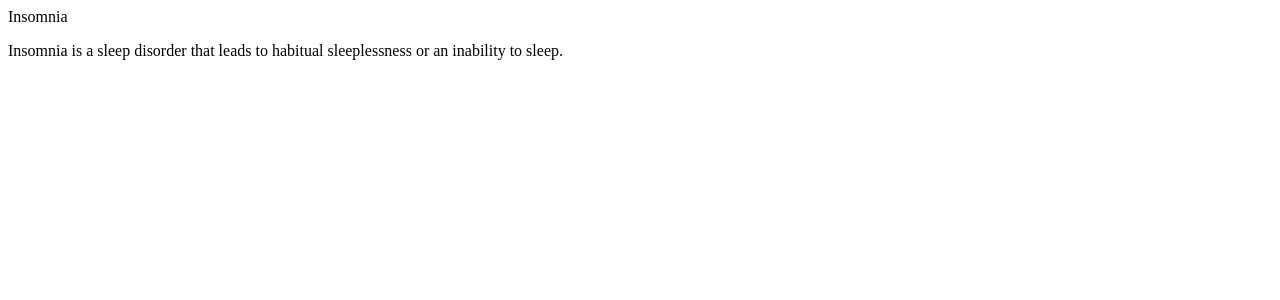
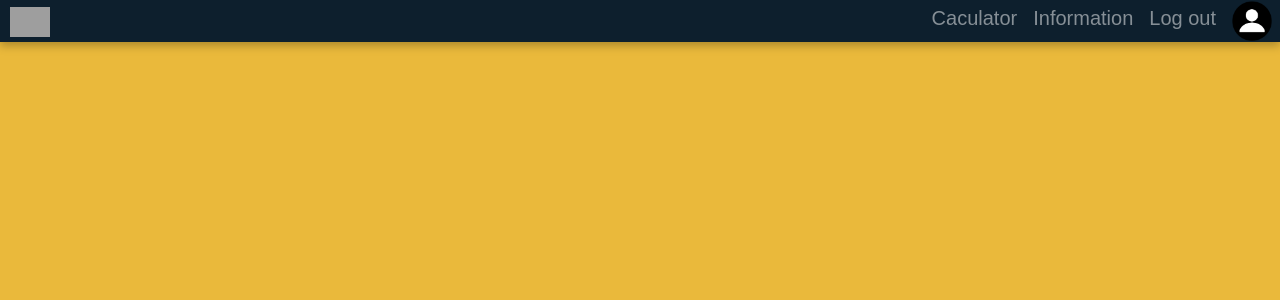
Before and after one commit to PitchapaSaelim/Have-A-Night-Day, a Django app: page /information/ in a window 1280 px wide. Shown: the top 300 px of the page. Run offline with Django 3.2, Linux system fonts and the light colour scheme; some libraries are stand-ins or nearby versions; grey boxes are pictures that could not be loaded.

Commit message:
Add a basic navigation bar to all pages

```diff
--- a/sleep_time_management/templates/sleep_time_management/calculator2.html
+++ b/sleep_time_management/templates/sleep_time_management/calculator2.html
@@ -0,0 +1,6 @@
+<!DOCTYPE html>
+<html>
+    <body>
+        {% include 'navbar.html' %}
+    </body>
+</html>
--- a/sleep_time_management/templates/sleep_time_management/calculator3.html
+++ b/sleep_time_management/templates/sleep_time_management/calculator3.html
@@ -0,0 +1,6 @@
+<!DOCTYPE html>
+<html>
+    <body>
+        {% include 'navbar.html' %}
+    </body>
+</html>
--- a/sleep_time_management/templates/sleep_time_management/editprofile.html
+++ b/sleep_time_management/templates/sleep_time_management/editprofile.html
@@ -0,0 +1,6 @@
+<!DOCTYPE html>
+<html>
+    <body>
+        {% include 'navbar.html' %}
+    </body>
+</html>
--- a/sleep_time_management/templates/sleep_time_management/home.html
+++ b/sleep_time_management/templates/sleep_time_management/home.html
@@ -10,11 +10,11 @@
                 crossorigin="anonymous"></script>
     </head>
     <body>
+        {% include 'navbar.html' %}
         {% if messages %}
             {% for message in messages %}
                 <div class="alert alert-info alert-dismissable"> <button type="button" class="close" data-dismiss="alert" aria-hidden="true">&times;</button> {{message}} </div>
             {% endfor %}
         {% endif %}
-        <a href="{% url 'sleep_time_management:information'%}">Information</a>
     </body>
 </html>
--- a/sleep_time_management/templates/sleep_time_management/information.html
+++ b/sleep_time_management/templates/sleep_time_management/information.html
@@ -1,3 +1,7 @@
-Insomnia
-<p>
-Insomnia is a sleep disorder that leads to habitual sleeplessness or an inability to sleep.
+<!DOCTYPE html>
+<html>
+    <body>
+        {% include 'navbar.html' %}
+
+    </body>
+</html>
--- a/sleep_time_management/urls.py
+++ b/sleep_time_management/urls.py
@@ -1,5 +1,6 @@
 from django.contrib import admin
 from django.urls import path
+
 
 from . import views
 
@@ -11,5 +12,6 @@ urlpatterns = [
     path('editprofile/', views.editprofile, name='editprofile'),
     path('calculator2/', views.calculator2, name='calculator2'),
     path('calculator3/', views.calculator2, name='calculator3'),
+    path('logout/', views.logout_view, name='logout')
 
 ]
--- a/sleep_time_management/views.py
+++ b/sleep_time_management/views.py
@@ -1,6 +1,8 @@
 from django.shortcuts import render, redirect
 
 from django.contrib.auth.forms import UserCreationForm
+
+from django.contrib.auth import logout
 
 def home(request):
     return render(request, 'sleep_time_management/home.html')
@@ -19,3 +21,8 @@ def calculator2(request):
 
 def calculator3(request):
     return render(request, 'sleep_time_management/calculator3.html')
+
+def logout_view(request):
+    logout(request)
+
+    return redirect("/login")
--- a/user/templates/navbar.html
+++ b/user/templates/navbar.html
@@ -38,16 +38,16 @@
             <div class="navbar-collapse collapse w-100 order-3 dual-collapse2">
                 <ul class="navbar-nav ml-auto">
                     <li class="nav-item">
-                        <h5><a class="nav-link" href="#">Caculator</a></h5>
+                        <h5><a class="nav-link" href="{% url 'sleep_time_management:home'%}">Caculator</a></h5>
                     </li>
                     <li class="nav-item">
-                        <h5><a class="nav-link" href="#">Information</a></h5>
+                        <h5><a class="nav-link" href="{% url 'sleep_time_management:information'%}">Information</a></h5>
                     </li>
                     <li class="nav-item">
-                        <h5><a class="nav-link" href="#">Log out</a></h5>
+                        <h5><a class="nav-link" href="{% url 'sleep_time_management:logout'%}">Log out</a></h5>
                     </li>
                     <li class="nav-item">
-                        <a class="nav-link" href="#"><img src="..\..\..\..\static\user\images\profile.png" alt="logo" style="width:40px;"></a>
+                        <a class="nav-link" href="{% url 'sleep_time_management:mainprofile'%}"><img src="..\..\..\..\static\user\images\profile.png" alt="logo" style="width:40px;"></a>
                     </li>
                 </ul>
             </div>
--- a/user/templates/register.html
+++ b/user/templates/register.html
@@ -17,7 +17,6 @@
     {% load crispy_forms_tags %}
     <body>
     {% block content %}
-    {% include 'navbar.html' %}
         <div class="container">
             <form method="POST">
                 {% csrf_token %}
--- a/user/views.py
+++ b/user/views.py
@@ -51,7 +51,5 @@ def login_view(request):
 
 def logout_view(request):
     logout(request)
-    # messages.info(request, "Logged out successfully!")
-    # return render(request = request,
-    #                 template_name = "logout.html")
+
     return redirect("/login")
```
